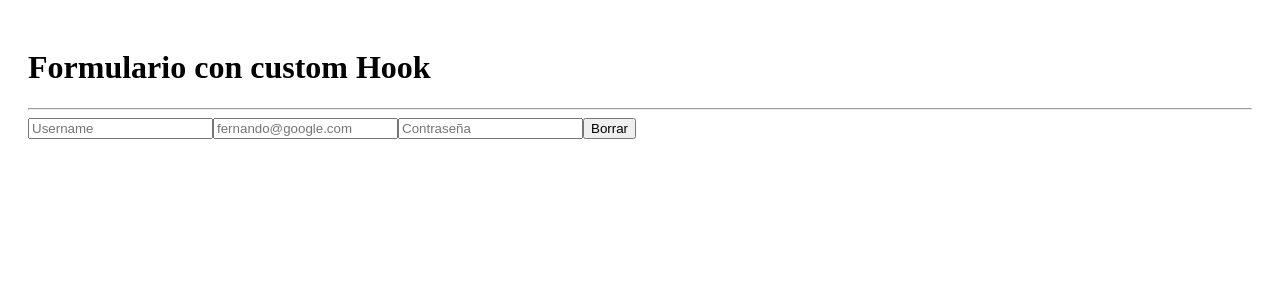
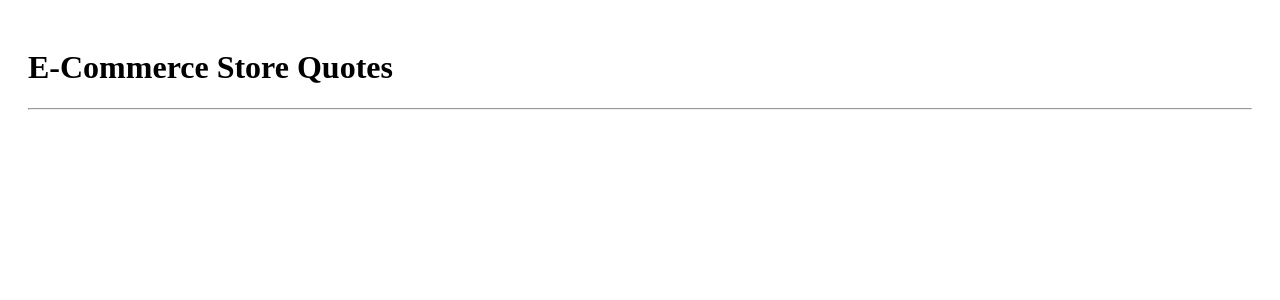
Before and after one commit to chicha2021/HooksApp, a React (Vite) app: page / in a window 1280 px wide. Shown: the top 300 px of the page. Built offline with nearby package versions, Linux system fonts and the light colour scheme.

Commit message:
HOOK FETCH EN PROGRESO

```diff
--- /dev/null
+++ b/src/03-examples/MultipleCustomHooks.jsx
@@ -0,0 +1,11 @@
+import React from 'react'
+
+export const MultipleCustomHooks = () => {
+    return (
+        <div>
+            <h1>E-Commerce Store Quotes</h1>
+            {/* axios.post('https://api.escuelajs.co/api/v1/products') */}
+            <hr />
+        </div>
+    )
+}
--- a/src/main.jsx
+++ b/src/main.jsx
@@ -4,11 +4,12 @@ import ReactDOM from 'react-dom/client'
 // import { CounterApp } from './01-useState/CounterApp';
 // import { CounterWithCustomHook } from './01-useState/CounterWithCustomHook';
 // import { SimpleForm } from './02-useEffect/SimpleForm';
-import { FormWithCustomHook } from './02-useEffect/FormWithCustomHook';
+// import { FormWithCustomHook } from './02-useEffect/FormWithCustomHook';
+import { MultipleCustomHooks } from './03-examples/MultipleCustomHooks';
 import './index.css'
 
 ReactDOM.createRoot(document.getElementById('root')).render(
   <React.StrictMode>
-    <FormWithCustomHook />
+    <MultipleCustomHooks />
   </React.StrictMode>,
 )
```
Also changed, not shown: src/hooks/useFetch.js (added, +21 -0 lines).
